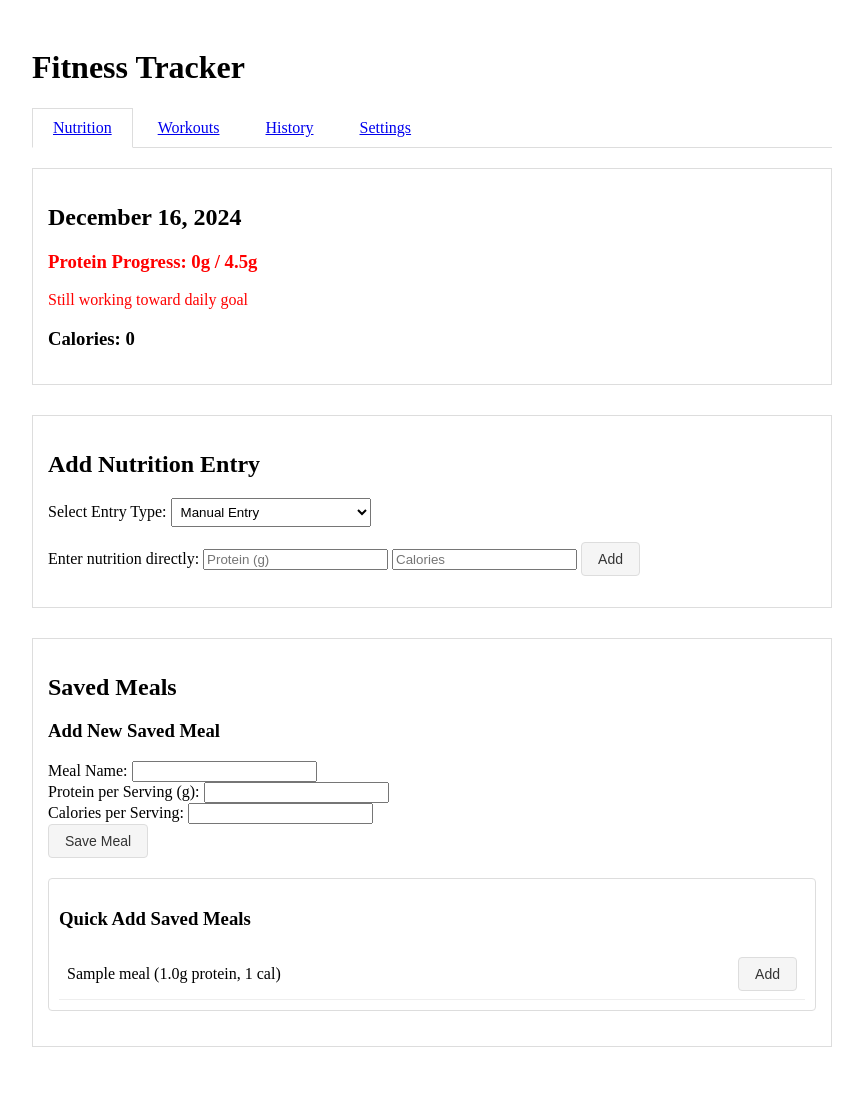
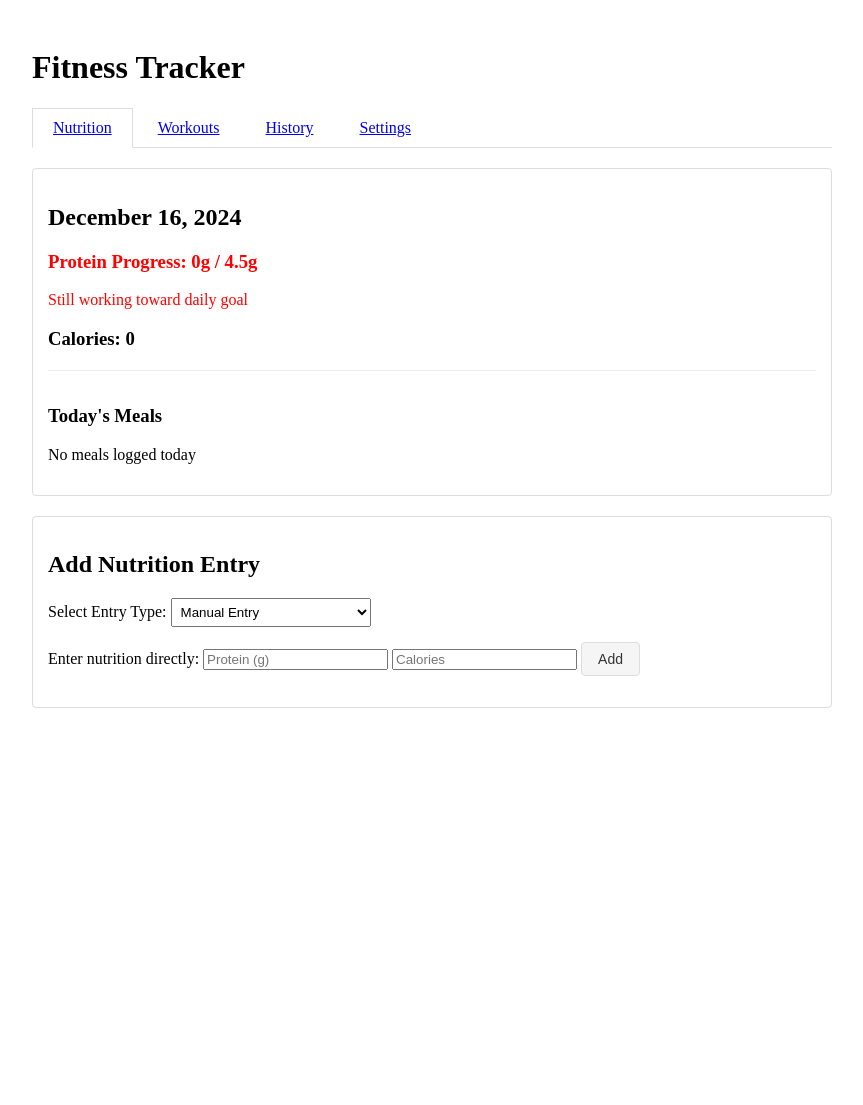
Before and after one commit to brunny-eth/fitness_tracker, a Flask app: page / in a window 1280 px wide. Shown: the whole page, without its empty margins (208-1071 px from the left). After the commit the page ends 708 px from the top, so only its background shows below. Run offline with Flask 3, Linux system fonts and the light colour scheme; tables that the repository leaves empty hold one stand-in row (values such as "Sample post").

Commit message:
working on Nutrition UI elements and tinkering with different styles

```diff
--- a/app.py
+++ b/app.py
@@ -102,7 +102,7 @@ def home():
     protein_goal = calculate_protein_goal(settings.weight_lbs, settings.protein_ratio)
     today = date.today()
 
-    entries = NutritionEntry.query.filter_by(date=today).all()
+    entries = NutritionEntry.query.filter_by(date=today).order_by(NutritionEntry.id.asc()).all()
     total_protein = sum(entry.protein_amount for entry in entries)
     total_calories = sum(entry.calorie_amount for entry in entries)
 
@@ -118,6 +118,7 @@ def home():
                          weight=settings.weight_lbs,
                          ratio=settings.protein_ratio,
                          saved_meals=saved_meals,
+                         entries=entries,
                          entry_type=request.args.get('entry_type', 'manual'))
 
 @app.route('/analyze_meal', methods=['POST'])
--- a/templates/nutrition.html
+++ b/templates/nutrition.html
@@ -1,7 +1,7 @@
 {% extends "base.html" %}
+{% block content %}
 
-{% block content %}
-<div class="section">
+<div class="section" style="border: 1px solid #ddd; border-radius: 4px; padding: 15px; margin-bottom: 20px;">
     <h2>{{ date }}</h2>
     <div class="{{ 'goal-met' if total_protein >= goal_amount else 'goal-not-met' }}">
         <h3>Protein Progress: {{ total_protein }}g / {{ goal_amount }}g</h3>
@@ -10,16 +10,41 @@
     <div style="color: black">
         <h3>Calories: {{ total_calories }}</h3>
     </div>
+
+    <div class="today-meals" style="margin-top: 20px; border-top: 1px solid #eee; padding-top: 15px;">
+        <h3>Today's Meals</h3>
+        {% if entries %}
+            {% for entry in entries %}
+                <div class="meal-entry" style="margin: 5px 0; padding: 5px 0; border-bottom: 1px solid #eee;">
+                    {{ entry.meal_name or 'Manual entry' }}
+                    <span style="color: #666;">
+                        ({{ entry.protein_amount }}g protein, {{ entry.calorie_amount }} cal)
+                    </span>
+                </div>
+            {% endfor %}
+        {% else %}
+            <p>No meals logged today</p>
+        {% endif %}
+    </div>
 </div>
 
-<div class="section">
+<div class="section nutrition-controls" style="border: 1px solid #ddd; border-radius: 4px; padding: 15px;">
     <h2>Add Nutrition Entry</h2>
     <div style="margin-bottom: 15px;">
         <label for="entry_type">Select Entry Type:</label>
         <select id="entry_type" onchange="toggleEntryType()" value="{{ entry_type }}" style="width: 200px; padding: 5px;">
             <option value="manual">Manual Entry</option>
             <option value="claude">Ask Claude</option>
+            <option value="saved">Saved Meals</option>
         </select>
+    </div>
+
+    <!-- The input sections -->
+    <div id="manual_input">
+        <label for="amount">Enter nutrition directly:</label>
+        <input type="number" step="0.1" id="protein_amount" name="protein_amount" placeholder="Protein (g)">
+        <input type="number" id="calorie_amount" name="calorie_amount" placeholder="Calories">
+        <button type="button" onclick="addNutrition()">Add</button>
     </div>
 
     <div id="claude_input" style="display: none;">
@@ -29,24 +54,22 @@
             rows="3"
             style="width: 100%; margin: 10px 0;"
         ></textarea>
-        <button type="button" onclick="analyzeMeal()" id="analyze_button"
-            style="width: auto; padding: 8px 16px;">Analyze Meal</button>
+        <button type="button" onclick="analyzeMeal()" id="analyze_button">Analyze Meal</button>
         <div id="analysis_result" style="margin-top: 10px;"></div>
     </div>
 
-    <div id="manual_input">
-        <label for="amount">Enter nutrition directly:</label>
-        <input type="number" step="0.1" id="protein_amount" name="protein_amount" placeholder="Protein (g)">
-        <input type="number" id="calorie_amount" name="calorie_amount" placeholder="Calories">
-        <button type="button" onclick="addNutrition()">Add</button>
+    <div id="saved_meals_input" style="display: none;">
+        <div id="quick_add" class="saved-meals">
+            <h3>Quick Add Saved Meals</h3>
+            {% for meal in saved_meals %}
+            <div class="meal-entry">
+                <span>{{ meal.name }} ({{ meal.protein_per_serving }}g protein, {{ meal.calories_per_serving }} cal)</span>
+                <button type="button" onclick="addSavedMeal({{ meal.id }})">Add</button>
             </div>
-    <p id="result"></p>
+            {% endfor %}
         </div>
 
-<div class="section">
-    <h2>Saved Meals</h2>
-
-    <div>
+        <div id="add_new_meal" style="margin-top: 20px;">
             <h3>Add New Saved Meal</h3>
             <div>
                 <label for="new_meal_name">Meal Name:</label>
@@ -60,18 +83,11 @@
                 <label for="new_meal_calories">Calories per Serving:</label>
                 <input type="number" id="new_meal_calories" name="new_meal_calories">
             </div>
-        <button type="button" onclick="saveMeal()" style="margin-bottom: 20px;">Save Meal</button>
+            <button type="button" onclick="saveMeal()" style="margin-top: 10px;">Save Meal</button>
+        </div>
     </div>
 
-    <div class="saved-meals">
-        <h3>Quick Add Saved Meals</h3>
-        {% for meal in saved_meals %}
-        <div class="meal-entry">
-            <span>{{ meal.name }} ({{ meal.protein_per_serving }}g protein, {{ meal.calories_per_serving }} cal)</span>
-            <button type="button" onclick="addSavedMeal({{ meal.id }})">Add</button>
-        </div>
-        {% endfor %}
-    </div>
+    <p id="result"></p>
 </div>
 
 <style>
@@ -213,24 +229,26 @@ function toggleEntryType() {
     const entryType = document.getElementById('entry_type').value;
     const claudeInput = document.getElementById('claude_input');
     const manualInput = document.getElementById('manual_input');
+    const savedMealsInput = document.getElementById('saved_meals_input');
 
-    console.log('Toggle called with entry type:', entryType);
-    console.log('Claude input element:', claudeInput);
-    console.log('Manual input element:', manualInput);
+    claudeInput.style.display = 'none';
+    manualInput.style.display = 'none';
+    savedMealsInput.style.display = 'none';
 
-    if (entryType === 'claude') {
+    switch(entryType) {
+        case 'claude':
             claudeInput.style.display = 'block';
-        manualInput.style.display = 'none';
-    } else {
-        claudeInput.style.display = 'none';
+            break;
+        case 'saved':
+            savedMealsInput.style.display = 'block';
+            break;
+        default: // 'manual'
             manualInput.style.display = 'block';
     }
 
     const url = new URL(window.location);
     url.searchParams.set('entry_type', entryType);
     window.history.pushState({}, '', url);
-
-    console.log('URL updated to:', url.toString());
 }
 
 document.addEventListener('DOMContentLoaded', function() {
```
Also changed, not shown: 1 other file. Lines whose indentation alone changed are shown as unchanged.
